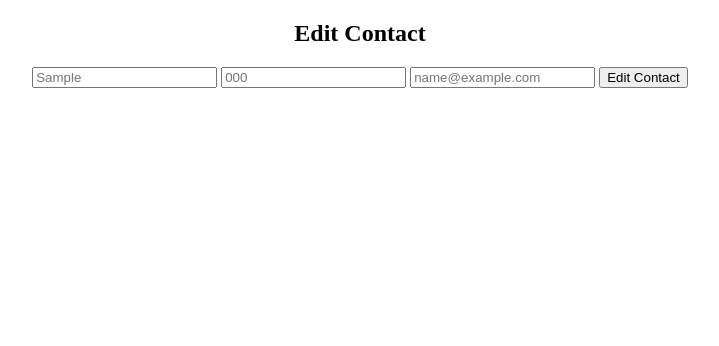
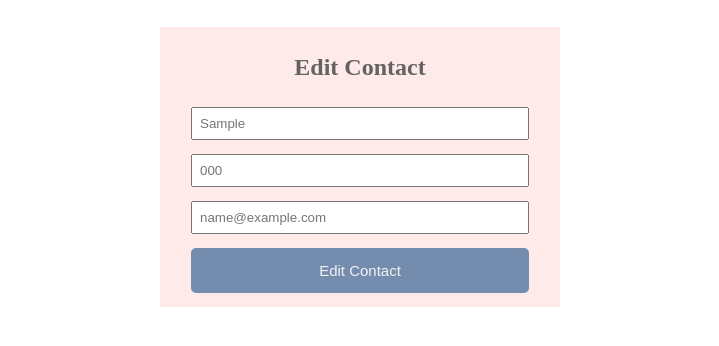
Before and after one commit to KaramiZahra/Contact-Book, a Flask app: page /edit/1 in a window 1280 px wide. Shown: the top 346 px of the page, without its empty margins (280-999 px from the left). Run offline with Flask 3, Linux system fonts and the light colour scheme; tables that the repository leaves empty hold one stand-in row (Sample ...).

Commit message:
style: add styles for edit page

```diff
--- a/static/scss/style.css
+++ b/static/scss/style.css
@@ -130,4 +130,48 @@ body {
 .prev_contacts table td a:hover {
   color: #748dae;
   cursor: pointer;
+}
+
+.edit_box {
+  display: flex;
+  justify-content: center;
+  align-items: center;
+  flex-direction: column;
+  background-color: #ffeaea;
+  width: 400px;
+  height: 280px;
+  margin-top: 27px;
+}
+.edit_box h2 {
+  color: #636363;
+}
+.edit_box form {
+  display: flex;
+  justify-content: center;
+  align-items: center;
+  flex-direction: column;
+  width: 100%;
+}
+.edit_box form input {
+  width: 80%;
+  margin: 7px 0;
+  padding: 7px;
+}
+.edit_box form input:focus {
+  border: 2px solid #f5cbcb;
+  border-radius: 5px;
+  outline: none;
+}
+.edit_box form input[type=submit] {
+  background-color: #748dae;
+  color: #f1f1f1;
+  border: 2px solid #748dae;
+  border-radius: 5px;
+  padding: 12px;
+  width: 84.5%;
+  font-size: 15px;
+}
+.edit_box form input[type=submit]:hover {
+  background-color: #829fc4;
+  cursor: pointer;
 }/*# sourceMappingURL=style.css.map */
--- a/templates/edit.html
+++ b/templates/edit.html
@@ -1,6 +1,7 @@
 {% extends 'base.html' %}
 
 {% block body %}
+<div class="edit_box">
     <h2>Edit Contact</h2>
     <form action="/edit/{{contact.contact_id}}" method="POST">
         <input type="text" name="contact_name" id="contact_name" placeholder={{contact.contact_name}}>
@@ -8,4 +9,5 @@
         <input type="email" name="contact_email" id="contact_email" placeholder={{contact.contact_email}}>
         <input type="submit" value="Edit Contact">
     </form>
+</div>
 {% endblock%}
```
Also changed, not shown: static/scss/style.scss (+33 -17 lines), 1 other file. Lines whose indentation alone changed are shown as unchanged.
